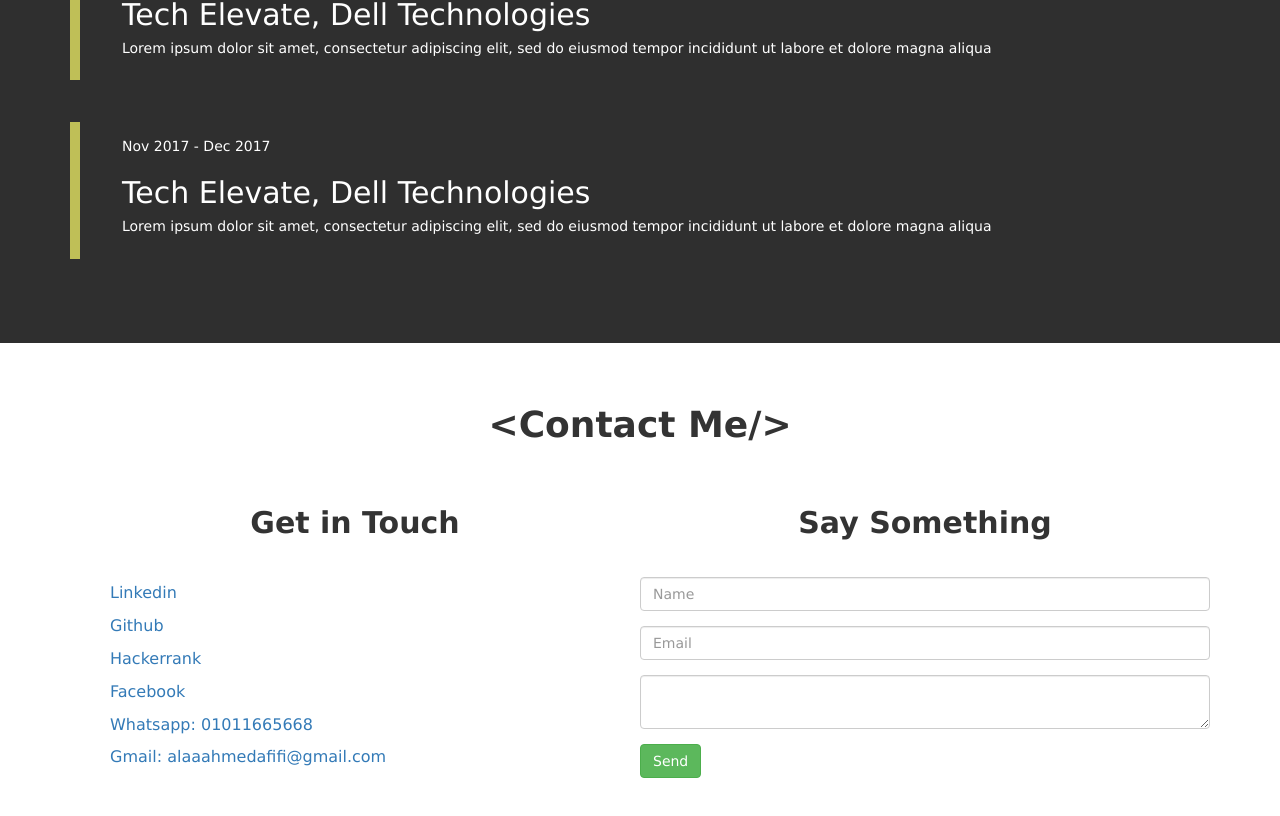
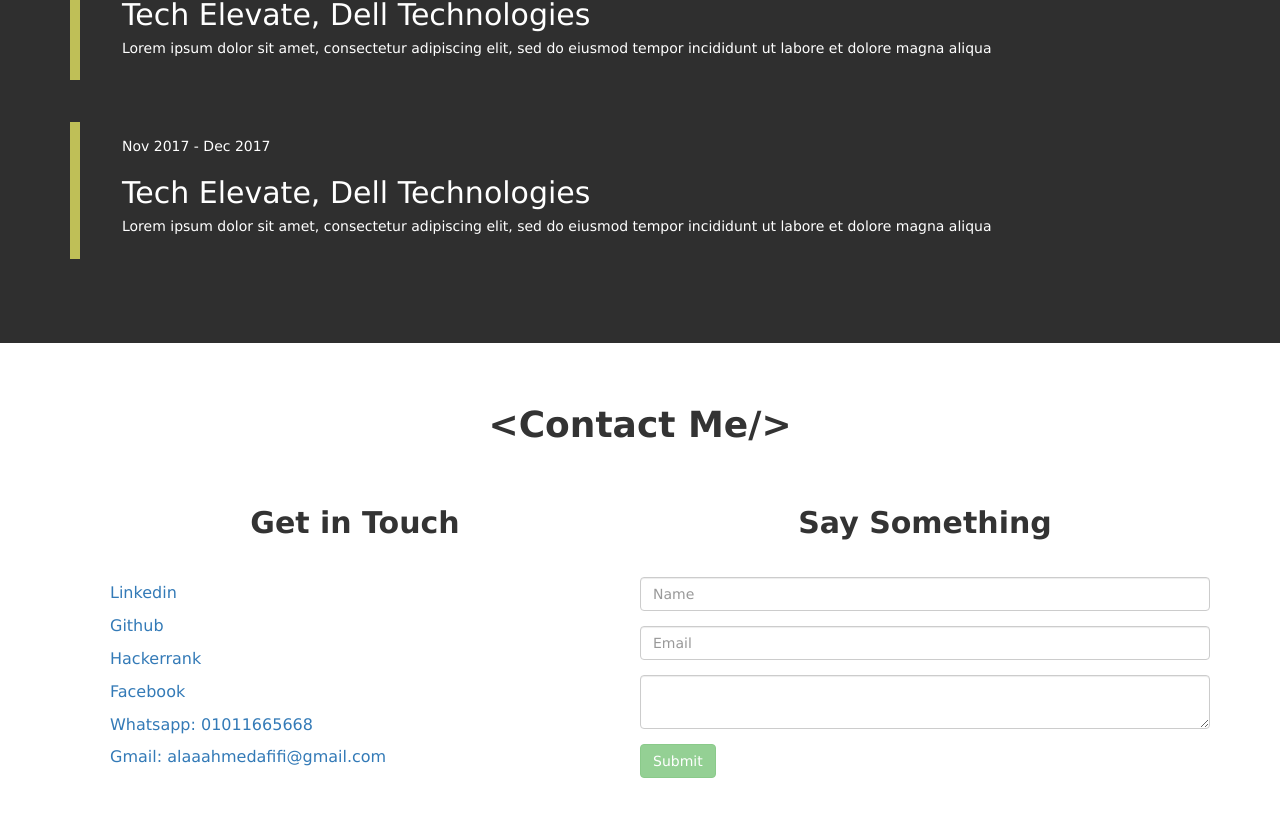
Before and after one commit to afifialaa/portfolio, an Angular app: page / in a window 1280 px wide. Shown: the part 2469-3285 px from the top of the page. Built offline with nearby package versions, Linux system fonts and the light colour scheme.

Commit message:
contactme form validation

```diff
--- a/src/app/contactme/contactme.component.html
+++ b/src/app/contactme/contactme.component.html
@@ -14,17 +14,49 @@
         </div>
         <div class="msg-section">
             <h2>Say Something</h2>
-            <form>
+            <form [formGroup]="contactForm" (ngSubmit)="onContactSubmit()">
                 <div class="form-group">
-                    <input type="text" class="form-control" placeholder="Name">
+                    <input type="text" class="form-control" formControlName="name" placeholder="Name">
                 </div>
+
+                <div *ngIf="name?.invalid && (name?.dirty || name?.touched)" class="alert alert-danger">
+                    <div *ngIf="name?.errors?.['minlength']">
+                        Too short to be a name.
+                    </div>
+                    <div *ngIf="name?.errors?.['required']">
+                        Please fill out your name.
+                    </div>
+                </div>
+
+
                 <div class="form-group">
-                    <input type="email" class="form-control" placeholder="Email">
+                    <input type="email" class="form-control" formControlName="email" placeholder="Email">
                 </div>
+
+                <div *ngIf="email?.invalid && (email?.dirty || email?.touched)" class="alert alert-danger">
+                    <div *ngIf="email?.errors?.['minlength']">
+                        Too short to be a email.
+                    </div>
+                    <div *ngIf="email?.errors?.['required']">
+                        Please fill out your email.
+                    </div>
+                    <div *ngIf="email?.errors?.['pattern']">
+                        Not a valid email.
+                    </div>
+                </div>
+
                 <div class="form-group">
-                    <textarea class="form-control"></textarea>
+                    <textarea class="form-control" formControlName="message"></textarea>
                 </div>
-                <button class="btn btn-success">Send</button>
+
+                <div *ngIf="message?.invalid && (message?.dirty || message?.touched)" class="alert alert-danger">
+                    <div *ngIf="message?.errors?.['required']">
+                        Message is required.
+                    </div>
+                </div>
+
+
+                <input type="submit" class="btn btn-success" [disabled]="!contactForm.valid">
             </form>
         </div>
     </div>
--- a/src/app/contactme/contactme.component.ts
+++ b/src/app/contactme/contactme.component.ts
@@ -1,15 +1,62 @@
 import { Component, OnInit } from '@angular/core';
+import {FormGroup, FormControl, Validators} from '@angular/forms';
 
 @Component({
-  selector: 'app-contactme',
-  templateUrl: './contactme.component.html',
-  styleUrls: ['./contactme.component.css']
+	selector: 'app-contactme',
+	templateUrl: './contactme.component.html',
+	styleUrls: ['./contactme.component.css']
 })
 export class ContactmeComponent implements OnInit {
 
-  constructor() { }
+	contactForm: FormGroup;
 
-  ngOnInit(): void {
-  }
+	constructor() {
+		this.contactForm = new FormGroup({
+			name: new FormControl('', {
+				validators: [
+					Validators.required,
+					Validators.minLength(3),
+				],
+				updateOn: "blur"
+			}),
+			email: new FormControl('', {
+				validators: [
+					Validators.required,
+					Validators.minLength(8),
+					Validators.pattern("^[a-z0-9._%+-]+@[a-z0-9.-]+\.[a-z]{2,4}$")
+				],
+				updateOn: "blur"
+			}),
+			message: new FormControl('', {
+				validators: [
+					Validators.required
+				]
+			})
+		})
+	}
+
+	ngOnInit(): void {
+	}
+
+	get name(){
+		return this.contactForm.get('name');
+	}
+
+	get email(){
+		return this.contactForm.get('email');
+	}
+
+	get message(){
+		return this.contactForm.get('message');
+	}
+
+	onContactSubmit(){
+		let data = {
+			name: this.contactForm.value.name,
+			email: this.contactForm.value.email,
+			message: this.contactForm.value.message
+		}
+
+	}
 
 }
```
Also changed, not shown: src/app/app.module.ts (+7 -4 lines).
